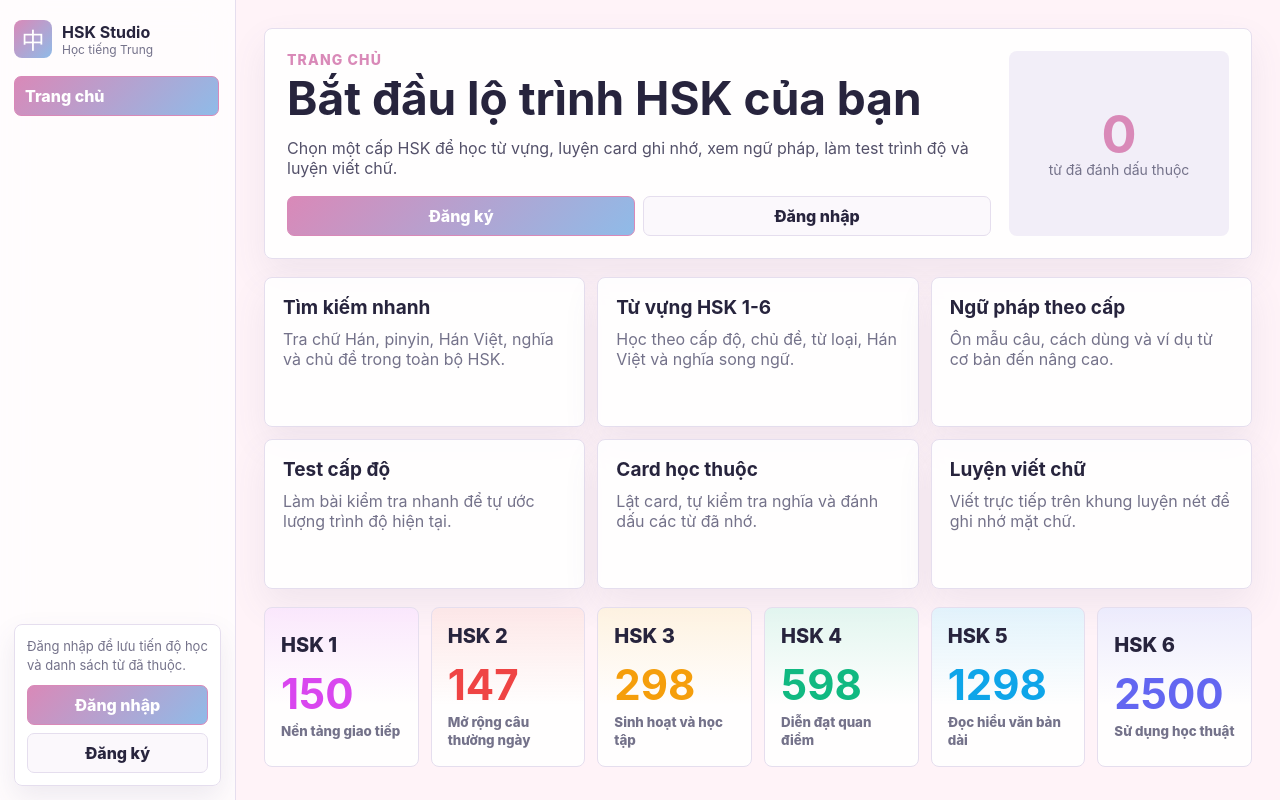
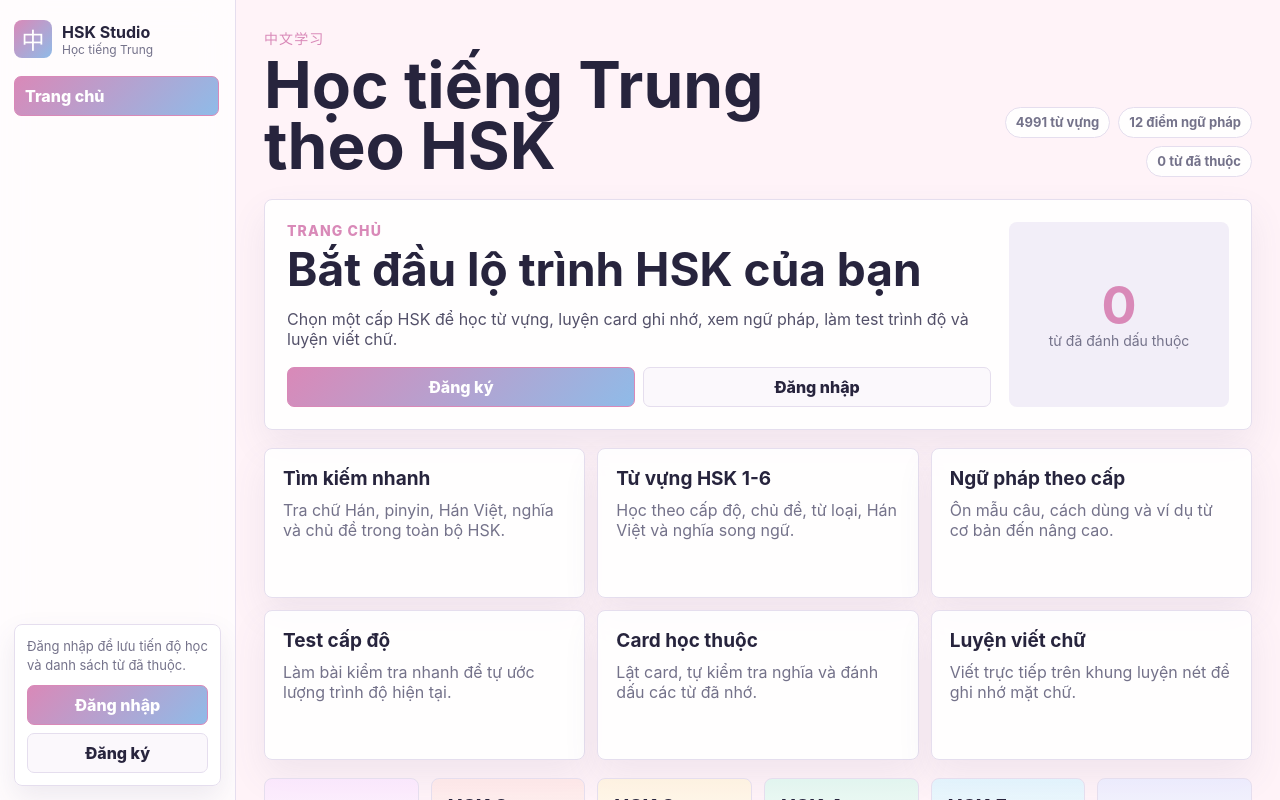
Before and after one commit to kieuanh84/Study_Chinese, a React (Vite) app in the folder client/: page / in a window 1280 px wide. Shown: the top 800 px of the page. Built offline with nearby package versions, Linux system fonts and the light colour scheme.

Commit message:
Show HSK title on all pages

```diff
--- a/client/src/App.jsx
+++ b/client/src/App.jsx
@@ -217,7 +217,6 @@ function App() {
       />
 
       <main className="app-shell">
-        {activePage !== 'home' && (
         <header className="topbar">
           <div>
             <p className="eyebrow">中文学习</p>
@@ -231,7 +230,6 @@ function App() {
             {vocabularyStatus === 'fallback' && <span>Dùng dữ liệu mẫu</span>}
           </div>
         </header>
-        )}
 
         {activePage === 'home' && (
           <HomeView
```
Lines whose indentation alone changed are shown as unchanged.
